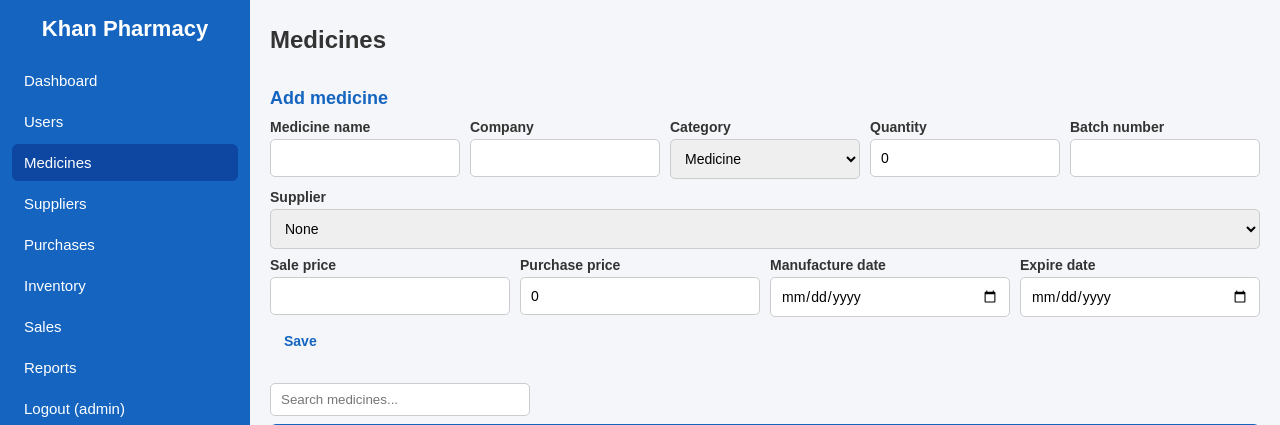
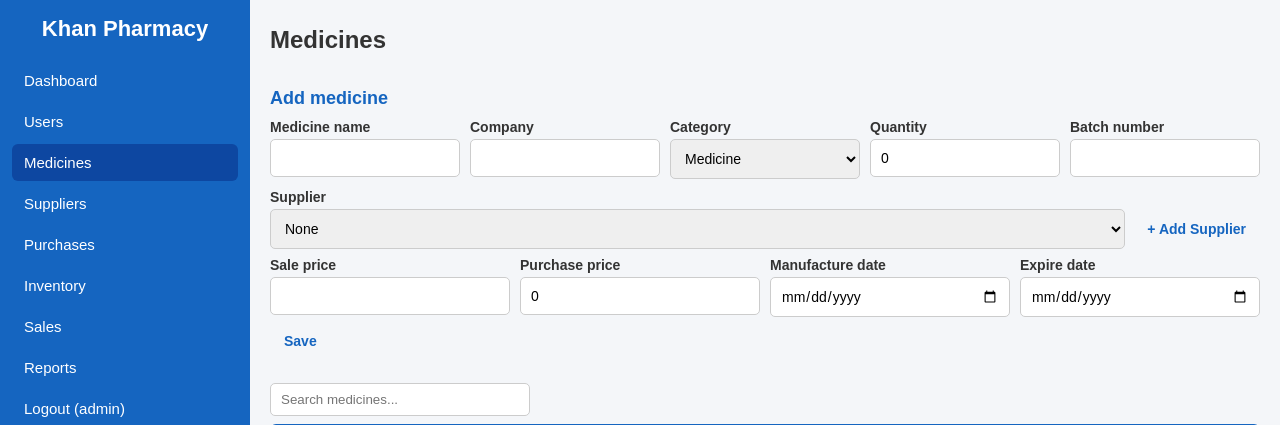
Before and after one commit to abdullahazimid/Pharmachy-Managemnet-System, a PHP site: page /medicines.php in a window 1280 px wide. Shown: the top 425 px of the page. Run offline with PHP 8.4, Linux system fonts and the light colour scheme; a user stored in the database is signed in; data comes from the database, SQL or seed files in the repository.

Commit message:
new updated code added

```diff
--- a/css/style.css
+++ b/css/style.css
@@ -366,6 +366,56 @@ td {
     margin: 6px 0;
 }
 
+.input-with-btn {
+    display: flex;
+    gap: 8px;
+    align-items: stretch;
+}
+
+.input-with-btn select {
+    flex: 1;
+    min-width: 0;
+}
+
+.input-with-btn .add-btn {
+    white-space: nowrap;
+    flex-shrink: 0;
+}
+
+.modal {
+    display: none;
+    position: fixed;
+    inset: 0;
+    background: rgba(0, 0, 0, 0.4);
+    z-index: 1000;
+    align-items: center;
+    justify-content: center;
+    padding: 16px;
+}
+
+.modal.open {
+    display: flex;
+}
+
+.modal-card {
+    width: 100%;
+    max-width: 420px;
+    background: white;
+    padding: 24px;
+    border-radius: 12px;
+    border: 1px solid #ddd;
+}
+
+.modal-card h2 {
+    font-size: 18px;
+    color: #1565C0;
+    margin-bottom: 12px;
+}
+
+.modal-card .form-group {
+    margin-bottom: 10px;
+}
+
 @media print {
     .no-print {
         display: none;
--- a/js/app.js
+++ b/js/app.js
@@ -20,3 +20,102 @@ document.querySelectorAll("form.delete-form").forEach(function (form) {
         }
     });
 });
+
+(function () {
+    var modal = document.getElementById("supplier-modal");
+    var openBtn = document.getElementById("open-supplier-modal");
+    var saveBtn = document.getElementById("save-supplier-btn");
+    var cancelBtn = document.getElementById("cancel-supplier-btn");
+    var select = document.getElementById("supplier-select");
+    var errEl = document.getElementById("supplier-modal-error");
+    var nameEl = document.getElementById("modal-supplier-name");
+    var companyEl = document.getElementById("modal-company-name");
+    var contactEl = document.getElementById("modal-contact-number");
+
+    if (!modal || !openBtn || !select || !saveBtn || !cancelBtn) {
+        return;
+    }
+
+    function showModal() {
+        errEl.hidden = true;
+        errEl.textContent = "";
+        nameEl.value = "";
+        companyEl.value = "";
+        contactEl.value = "";
+        modal.classList.add("open");
+        modal.setAttribute("aria-hidden", "false");
+        nameEl.focus();
+    }
+
+    function hideModal() {
+        modal.classList.remove("open");
+        modal.setAttribute("aria-hidden", "true");
+        saveBtn.disabled = false;
+    }
+
+    function showError(msg) {
+        errEl.textContent = msg;
+        errEl.hidden = false;
+    }
+
+    openBtn.addEventListener("click", showModal);
+    cancelBtn.addEventListener("click", hideModal);
+
+    modal.addEventListener("click", function (e) {
+        if (e.target === modal) {
+            hideModal();
+        }
+    });
+
+    document.addEventListener("keydown", function (e) {
+        if (e.key === "Escape" && modal.classList.contains("open")) {
+            hideModal();
+        }
+    });
+
+    saveBtn.addEventListener("click", function () {
+        var supplierName = nameEl.value.trim();
+        var companyName = companyEl.value.trim();
+        var contactNumber = contactEl.value.trim();
+
+        if (!supplierName || !companyName || !contactNumber) {
+            showError("All fields are required.");
+            return;
+        }
+
+        var data = new FormData();
+        data.append("action", "add");
+        data.append("ajax", "1");
+        data.append("supplier_name", supplierName);
+        data.append("company_name", companyName);
+        data.append("contact_number", contactNumber);
+
+        saveBtn.disabled = true;
+        fetch("suppliers.php", {
+            method: "POST",
+            body: data,
+        })
+            .then(function (res) {
+                return res.json();
+            })
+            .then(function (json) {
+                if (!json || !json.ok) {
+                    showError((json && json.error) || "Could not save supplier.");
+                    saveBtn.disabled = false;
+                    return;
+                }
+
+                var opt = document.createElement("option");
+                opt.value = String(json.supplier_id);
+                opt.textContent = json.supplier_name;
+                opt.selected = true;
+                select.appendChild(opt);
+                select.value = String(json.supplier_id);
+                hideModal();
+            })
+            .catch(function () {
+                showError("Could not save supplier.");
+                saveBtn.disabled = false;
+            });
+    });
+})();
--- a/medicines.php
+++ b/medicines.php
@@ -50,8 +50,15 @@ if ($_SERVER["REQUEST_METHOD"] === "POST") {
             $error = "Category must be Medicine or Antibiotics.";
         } elseif ($action === "add" && $quantity < 0) {
             $error = "Quantity cannot be negative.";
+        } elseif ($action === "add" && $quantity > 0 && $supplier_id <= 0) {
+            $error = "Select a supplier for the initial stock purchase.";
+        } elseif ($action === "add" && $quantity > 0 && $purchase_price <= 0) {
+            $error = "Purchase price is required when adding initial stock.";
         } else {
             if ($action === "add") {
+                $conn->begin_transaction();
+                $ok = true;
+
                 $stmt = $conn->prepare(
                     "INSERT INTO medicines (medicine_name, company_name, category, purchase_price, expire_date, manufacture_date, supplier_id, sale_price, batch_number)
                      VALUES (?, ?, ?, ?, ?, ?, NULLIF(?, 0), ?, ?)"
@@ -68,15 +75,61 @@ if ($_SERVER["REQUEST_METHOD"] === "POST") {
                     $sale_price,
                     $batch_number
                 );
-                $stmt->execute();
-                $new_id = $stmt->insert_id;
+                if (!$stmt->execute()) {
+                    $ok = false;
+                    $error = "Could not save medicine.";
+                }
+                $new_id = (int) $stmt->insert_id;
                 $stmt->close();
 
+                if ($ok && $new_id <= 0) {
+                    $ok = false;
+                    $error = "Could not save medicine.";
+                }
+
+                if ($ok) {
                     $status = alert_status_for_stock($quantity);
                     $inv = $conn->prepare("INSERT INTO inventory (medicine_id, current_stock, stock_status, updated_by) VALUES (?, ?, ?, ?)");
                     $inv->bind_param("iisi", $new_id, $quantity, $status, $user_id);
-                $inv->execute();
+                    if (!$inv->execute()) {
+                        $ok = false;
+                        $error = "Could not save inventory.";
+                    }
                     $inv->close();
+                }
+
+                // Initial purchase is a history record only — do not add quantity to inventory again.
+                if ($ok && $quantity > 0) {
+                    $total_amount = $quantity * $purchase_price;
+                    $purchase_status = "Received";
+                    $purchase_date = date("Y-m-d");
+                    $pur = $conn->prepare(
+                        "INSERT INTO purchases (supplier_id, purchase_date, medicine_id, quantity, purchase_price, total_amount, purchase_status)
+                         VALUES (?, ?, ?, ?, ?, ?, ?)"
+                    );
+                    $pur->bind_param(
+                        "isiidds",
+                        $supplier_id,
+                        $purchase_date,
+                        $new_id,
+                        $quantity,
+                        $purchase_price,
+                        $total_amount,
+                        $purchase_status
+                    );
+                    if (!$pur->execute()) {
+                        $ok = false;
+                        $error = "Could not save initial purchase.";
+                    }
+                    $pur->close();
+                }
+
+                if ($ok) {
+                    $conn->commit();
+                    header("Location: medicines.php?msg=saved");
+                    exit;
+                }
+                $conn->rollback();
             } else {
                 $stmt = $conn->prepare(
                     "UPDATE medicines SET medicine_name=?, company_name=?, category=?, purchase_price=?,
@@ -97,10 +150,9 @@ if ($_SERVER["REQUEST_METHOD"] === "POST") {
                 );
                 $stmt->execute();
                 $stmt->close();
-            }
-
                 header("Location: medicines.php?msg=saved");
                 exit;
+            }
         }
     }
 }
@@ -164,7 +216,8 @@ $edit_category = medicine_category_label($edit["category"] ?? "Medicine");
             </div>
             <div class="form-group">
                 <label>Supplier</label>
-                <select name="supplier_id">
+                <div class="input-with-btn">
+                    <select name="supplier_id" id="supplier-select">
                         <option value="">None</option>
                         <?php foreach ($suppliers as $s) { ?>
                         <option value="<?php echo (int) $s["supplier_id"]; ?>" <?php echo (isset($edit["supplier_id"]) && (int) $edit["supplier_id"] === (int) $s["supplier_id"]) ? "selected" : ""; ?>>
@@ -172,6 +225,8 @@ $edit_category = medicine_category_label($edit["category"] ?? "Medicine");
                         </option>
                         <?php } ?>
                     </select>
+                    <button type="button" class="add-btn" id="open-supplier-modal">+ Add Supplier</button>
+                </div>
             </div>
         </div>
         <div class="form-row">
@@ -244,4 +299,27 @@ $edit_category = medicine_category_label($edit["category"] ?? "Medicine");
     </tbody>
 </table>
 
+<div id="supplier-modal" class="modal" aria-hidden="true">
+    <div class="modal-card">
+        <h2>Add supplier</h2>
+        <p id="supplier-modal-error" class="msg-err" hidden></p>
+        <div class="form-group">
+            <label>Supplier name</label>
+            <input type="text" id="modal-supplier-name">
+        </div>
+        <div class="form-group">
+            <label>Company name</label>
+            <input type="text" id="modal-company-name">
+        </div>
+        <div class="form-group">
+            <label>Contact number</label>
+            <input type="text" id="modal-contact-number">
+        </div>
+        <div class="form-actions">
+            <button type="button" class="save-btn" id="save-supplier-btn">Save Supplier</button>
+            <button type="button" class="cancel-btn" id="cancel-supplier-btn">Cancel</button>
+        </div>
+    </div>
+</div>
+
 <?php require_once "includes/footer.php"; ?>
```
Also changed, not shown: suppliers.php (+31 -4 lines). Lines whose indentation alone changed are shown as unchanged.
